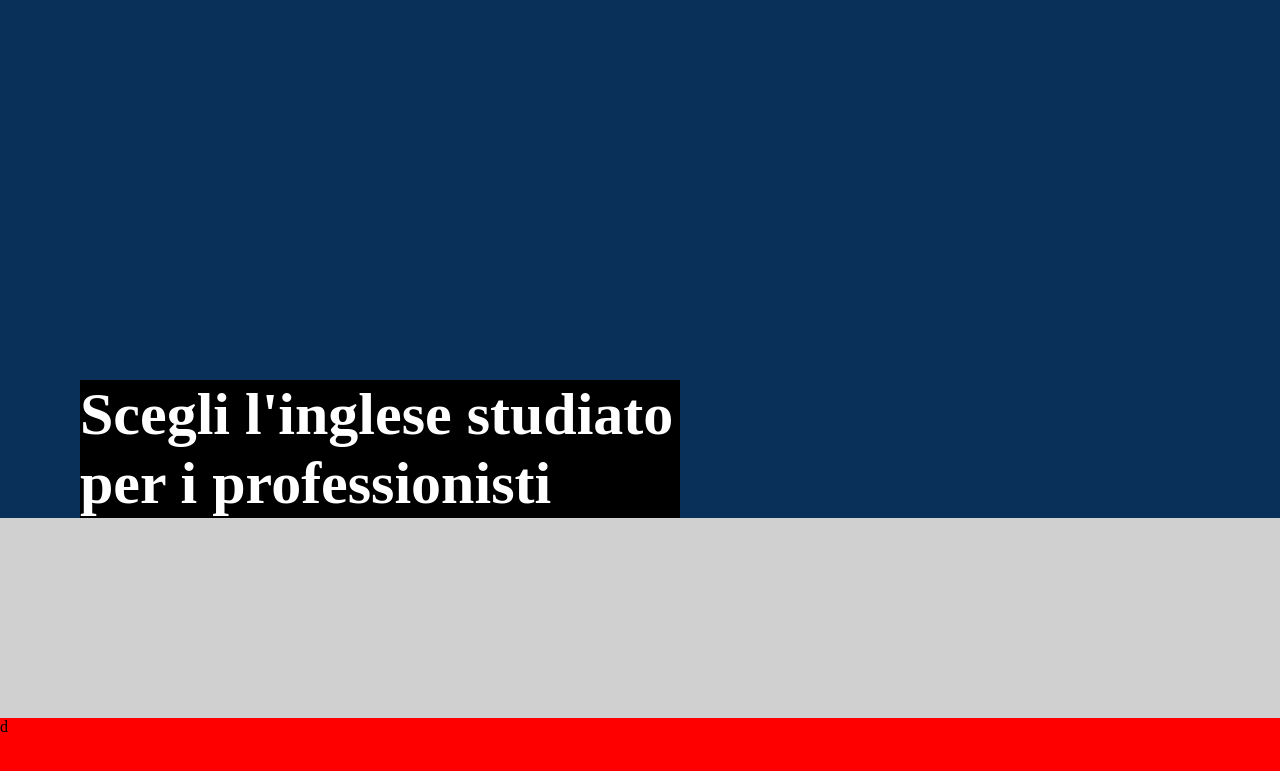
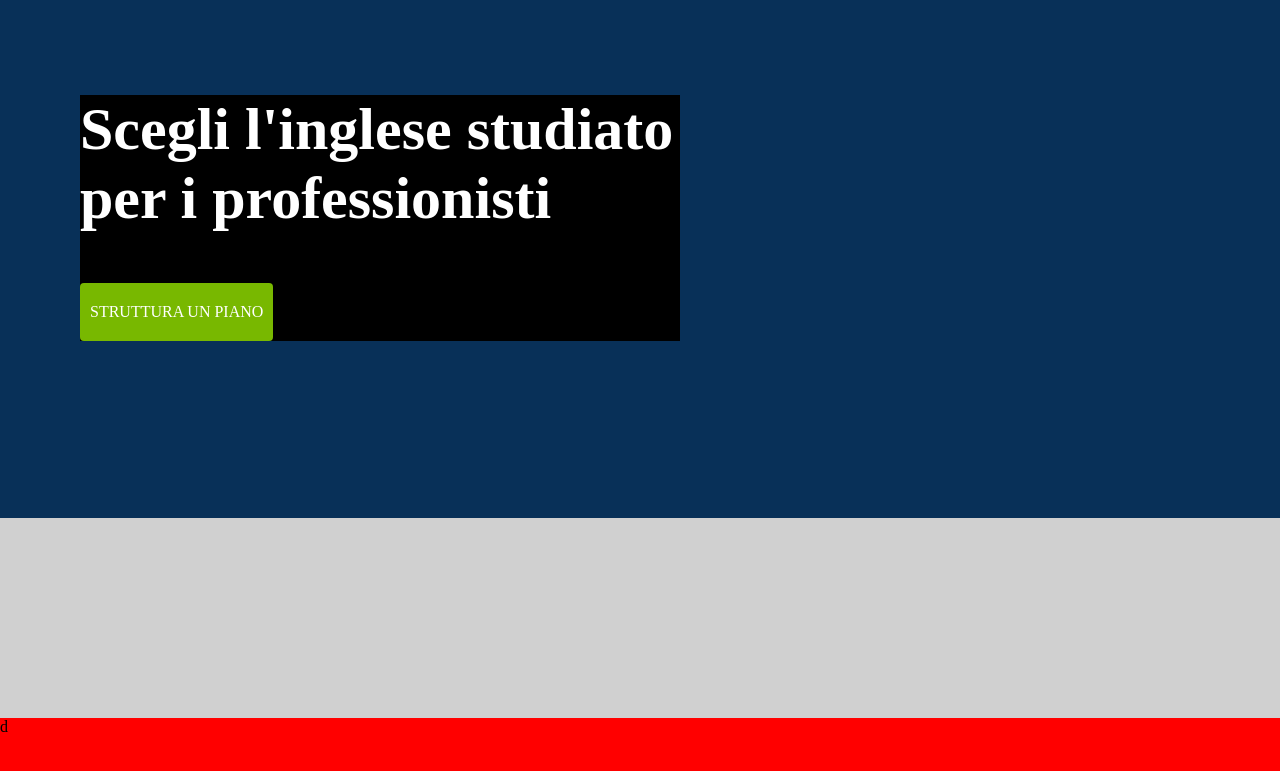
Before and after one commit to FrensysThomas87/htmlcss-fluentify, a plain HTML site: page index.html in a window 1280 px wide. Shown: the part 107-878 px from the top of the page. Drawn offline with Linux system fonts and the light colour scheme.

Commit message:
fine intestazione header

```diff
--- a/css/style.css
+++ b/css/style.css
@@ -110,10 +110,19 @@ header .left-nav ul li a{
 
 .intestazione-header{
   width: 600px;
+
   background-color: black;
   position: absolute;
   left: 80px;
-  bottom: 0;
+  top: 50%;
+  transform: translate(0, -50%);
+}
+
+.button-intestazione{
+  margin-top: 50px;
+  border-radius: 4px;
+  padding: 20px 10px;
+  display: inline-block;
 }
 
 h1{
--- a/index.html
+++ b/index.html
@@ -64,6 +64,9 @@
           <!-- end right nav -->
           <div class="intestazione-header float-l">
             <h1>Scegli l'inglese studiato per i professionisti</h1>
+            <div class="button-intestazione background-green-button">
+              STRUTTURA UN PIANO
+            </div>
           </div>
 
 
```
